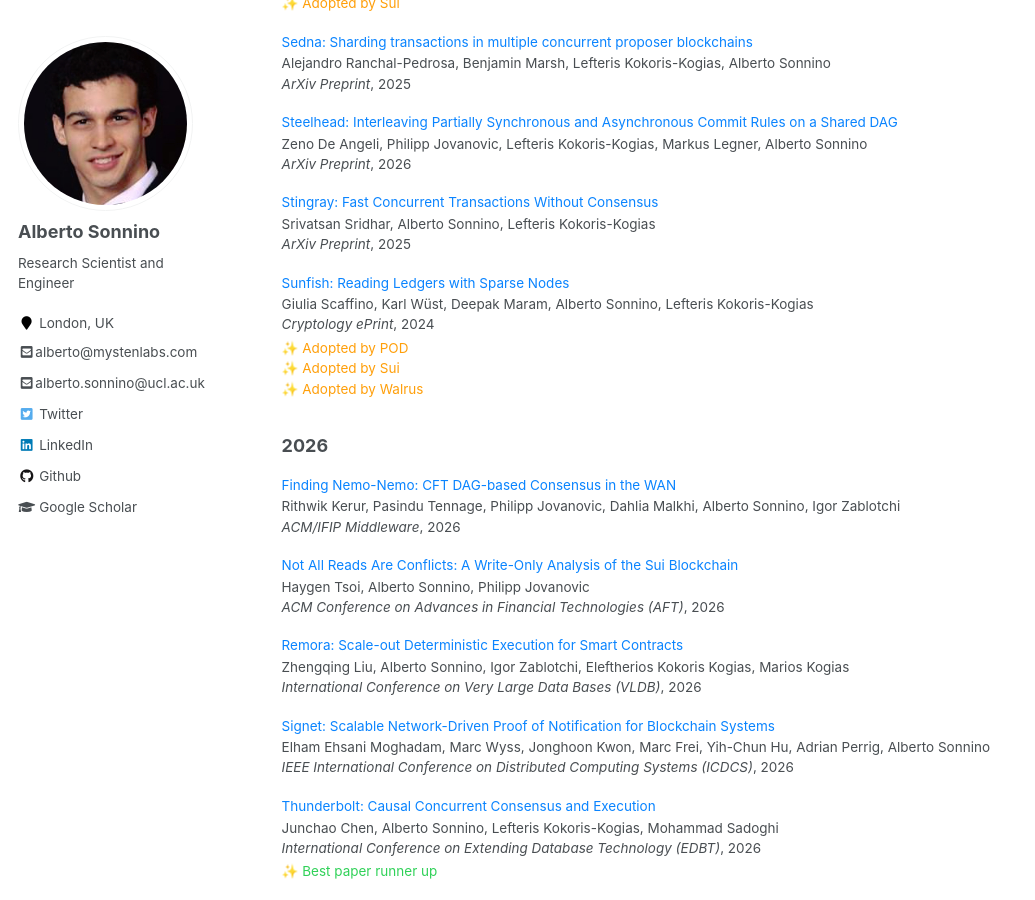
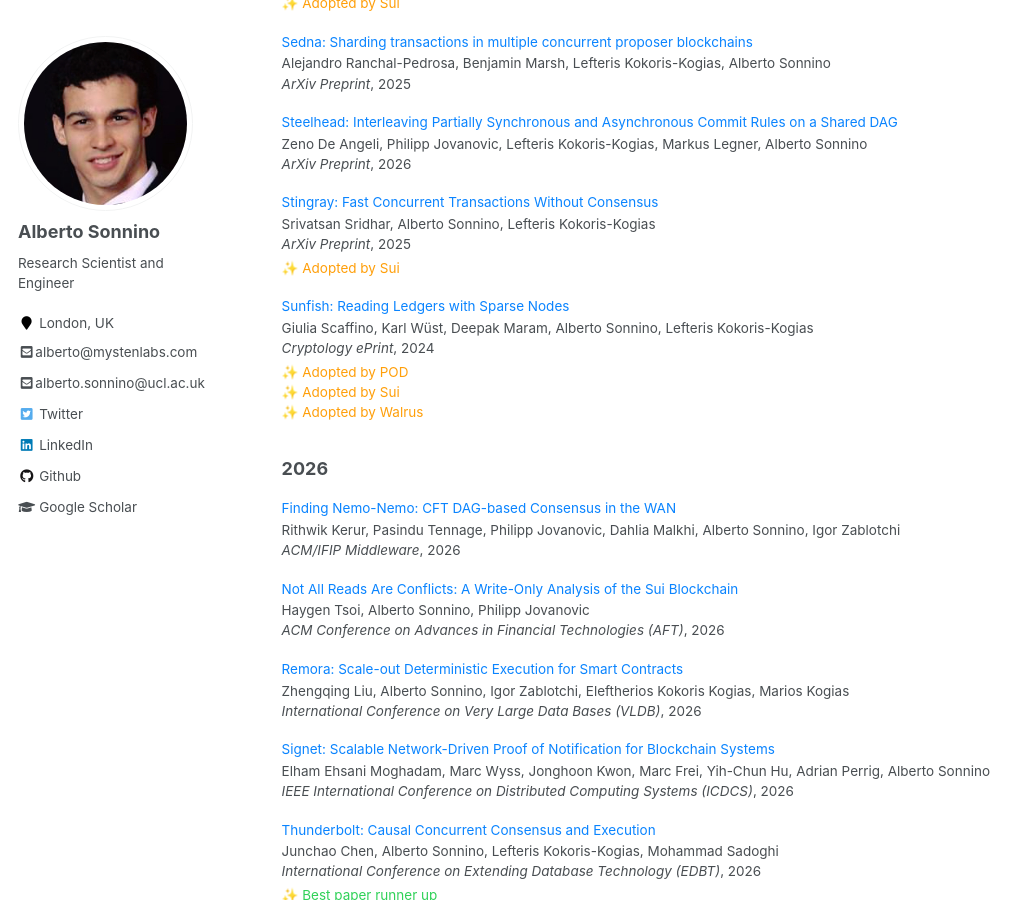
Before and after one commit to asonnino/asonnino.github.io, a Jekyll site: the page built from _pages/publications.md, in a window 1280 px wide and 900 px high, scrolled down 861 px. Shown: the whole window, without its empty margins (0-1035 px from the left). Built offline with Jekyll 4.4.1, drawn with Linux system fonts in a browser that asks for light colours.

Commit message:
feat: update adoptions

```diff
--- a/_data/papers.json
+++ b/_data/papers.json
@@ -542,6 +542,7 @@
     "authors": "Srivatsan Sridhar, Alberto Sonnino, Lefteris Kokoris-Kogias",
     "venue": "ArXiv Preprint",
     "date": 2025,
+    "adoptions": ["Adopted by Sui"],
     "filename": "stingray.pdf"
   },
   {
```
